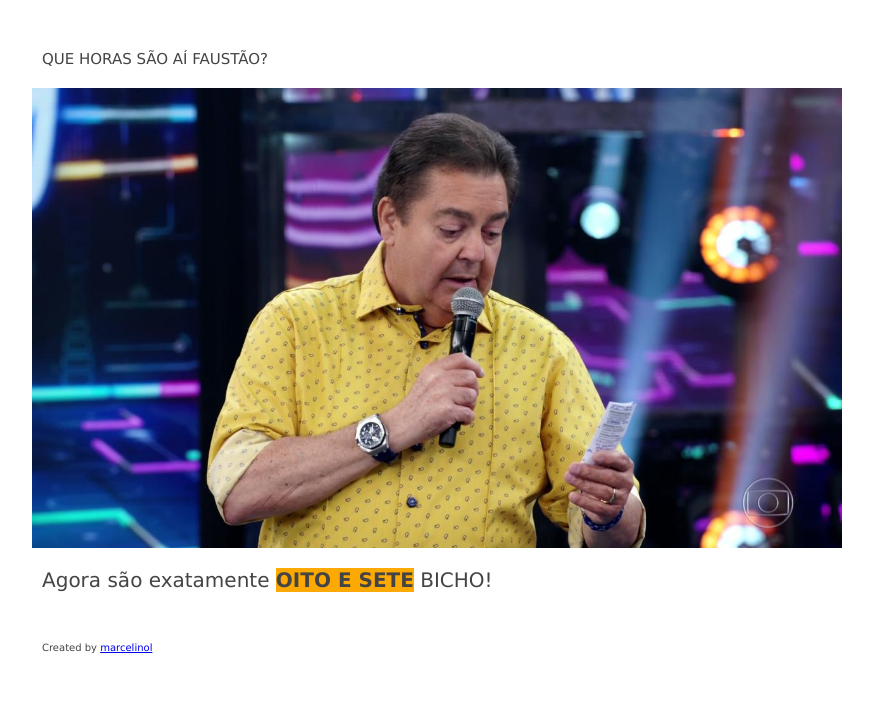
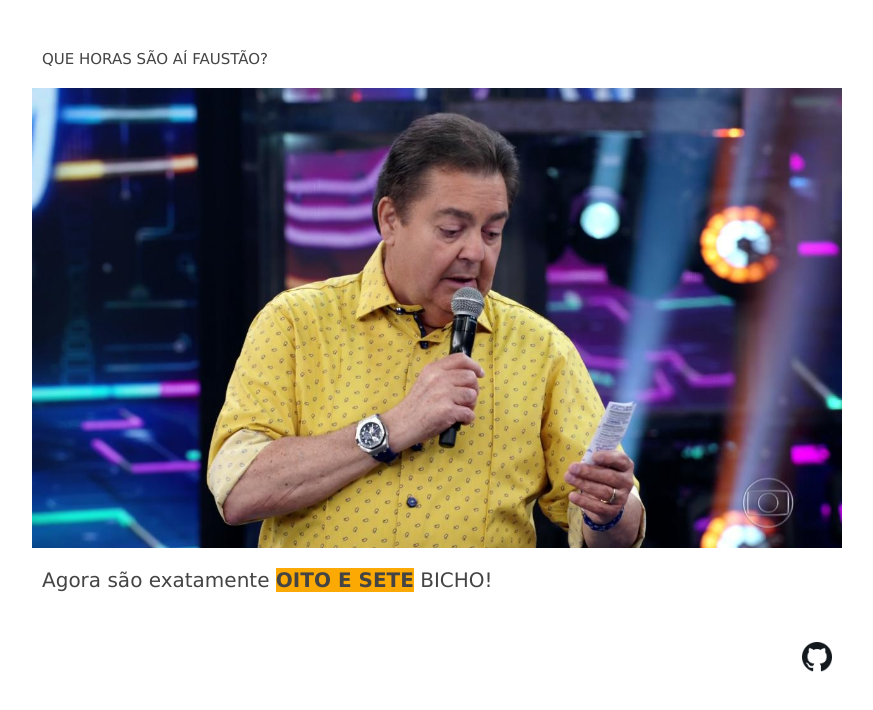
Before and after one commit to marcelinol/exemplo-de-dignidade, a plain HTML site: page index.html in a window 1280 px wide. Shown: the whole page, without its empty margins (138-1011 px from the left). Drawn offline with Linux system fonts and the light colour scheme; no server answers.

Commit message:
Add link to the project instead of to my github

```diff
--- a/index.html
+++ b/index.html
@@ -25,8 +25,9 @@
       BICHO!
     </div>
     <div class="box footer">
-      Created by
-      <a href="https://github.com/marcelinol" target="_blank">marcelinol</a>
+      <a href="https://github.com/marcelinol/exemplo-de-dignidade/" target="_blank">
+        <img src="images/github.png" width="30px" align="right" alt="Octacat with a link to this project's GitHub page">
+      </a>
     </div>
   </div>
   <script src="index.js"></script>
```
Also changed, not shown: images/github.png (added).
